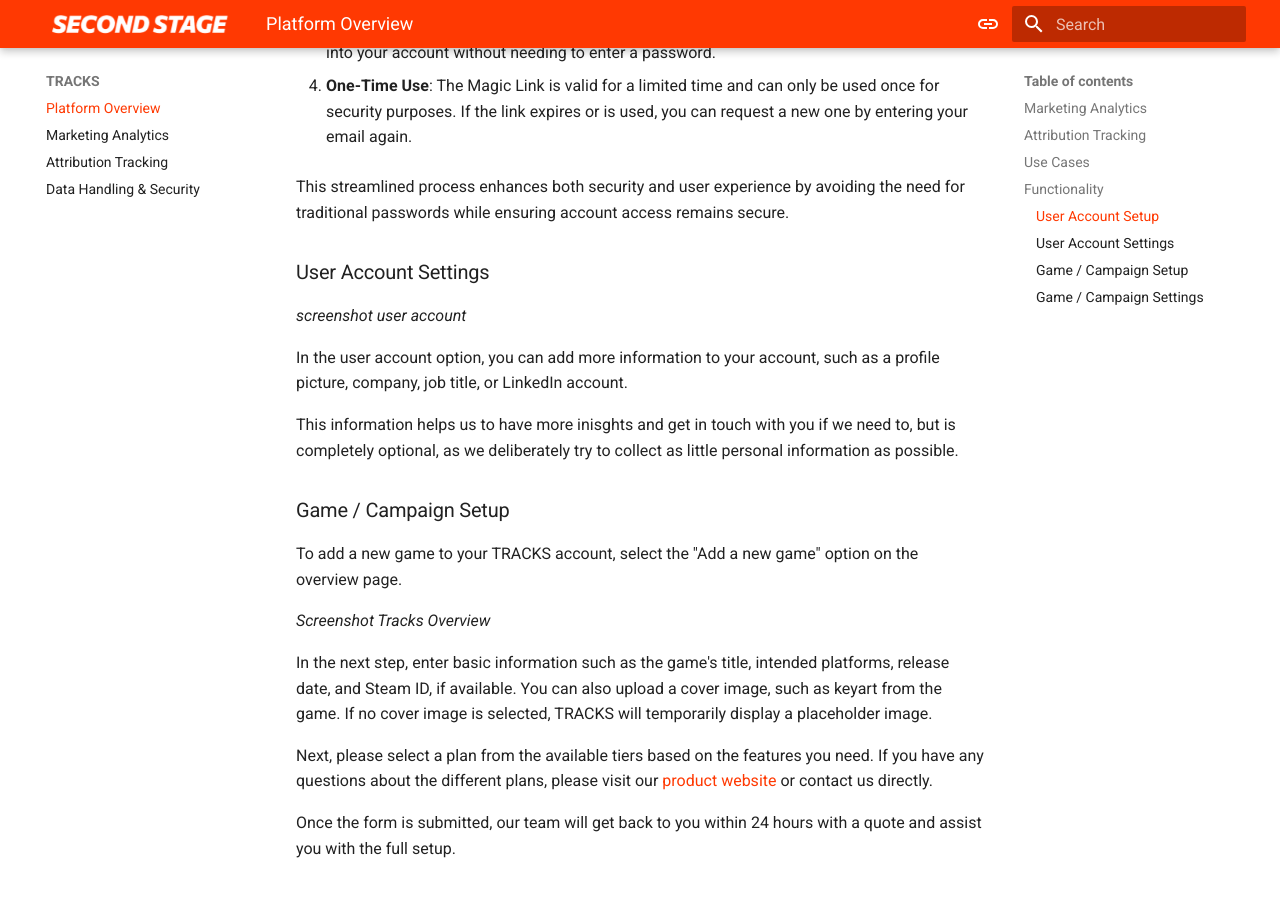
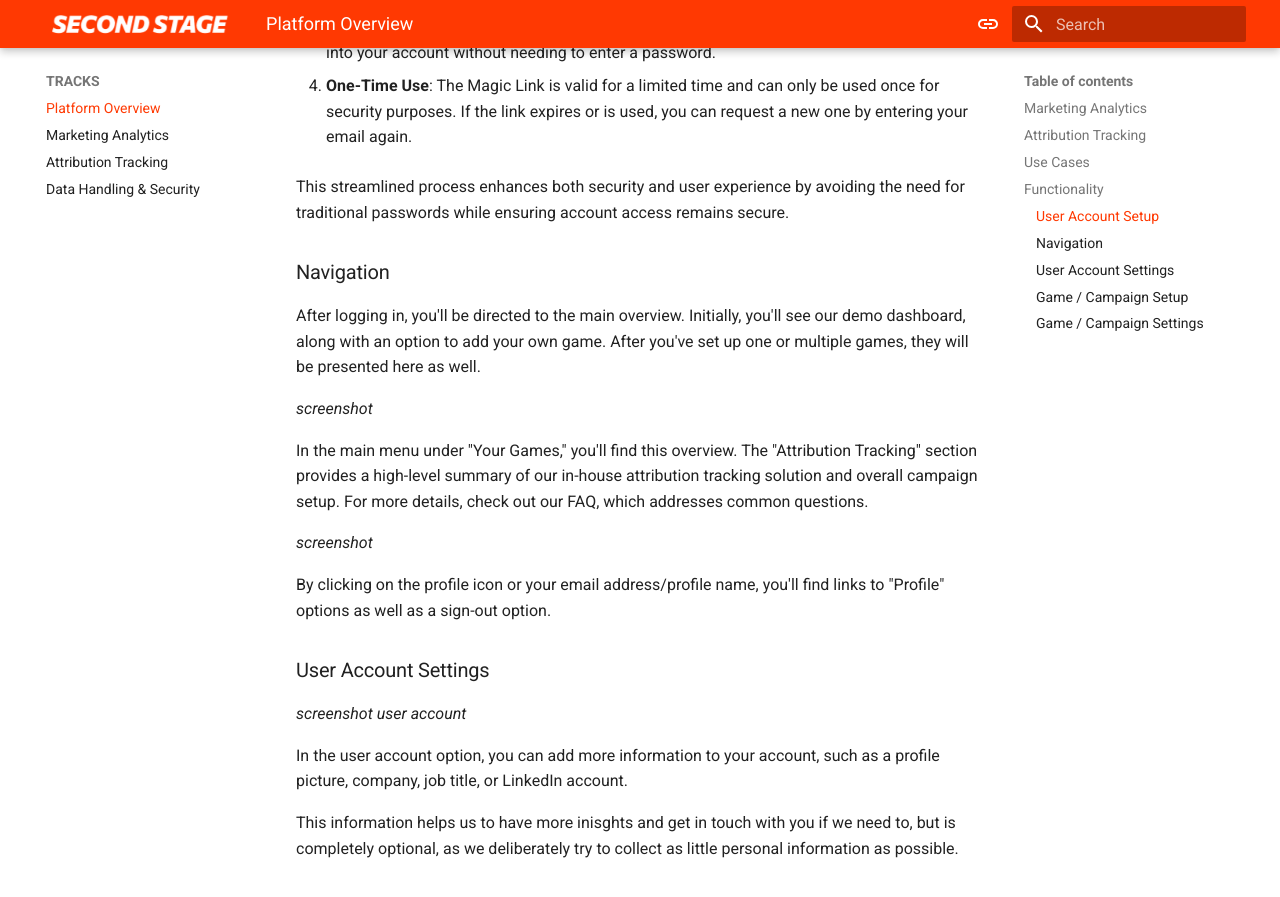
Before and after one commit to secondstage-io/tracks-documentation, an MkDocs documentation site: the page built from docs/tracks/overview.md, in a window 1280 px wide and 900 px high, scrolled down 3240 px. Shown: the top 897 px of the window. Built offline with MkDocs 1.6.1 and Material for MkDocs 9.7.7, drawn with Linux system fonts in a browser that asks for light colours.

Commit message:
Update overview.md
added navigation content

```diff
--- a/docs/tracks/overview.md
+++ b/docs/tracks/overview.md
@@ -80,6 +80,18 @@ TRACKS uses Magic Link technology to simplify the account setup process, elimina
 
 This streamlined process enhances both security and user experience by avoiding the need for traditional passwords while ensuring account access remains secure.
 
+### Navigation
+
+After logging in, you'll be directed to the main overview. Initially, you'll see our demo dashboard, along with an option to add your own game. After you've set up one or multiple games, they will be presented here as well.
+
+*screenshot*
+
+In the main menu under "Your Games," you'll find this overview. The "Attribution Tracking" section provides a high-level summary of our in-house attribution tracking solution and overall campaign setup. For more details, check out our FAQ, which addresses common questions.
+
+*screenshot*
+
+By clicking on the profile icon or your email address/profile name, you'll find links to "Profile" options as well as a sign-out option.
+
 ### User Account Settings
 
 *screenshot user account*
```
